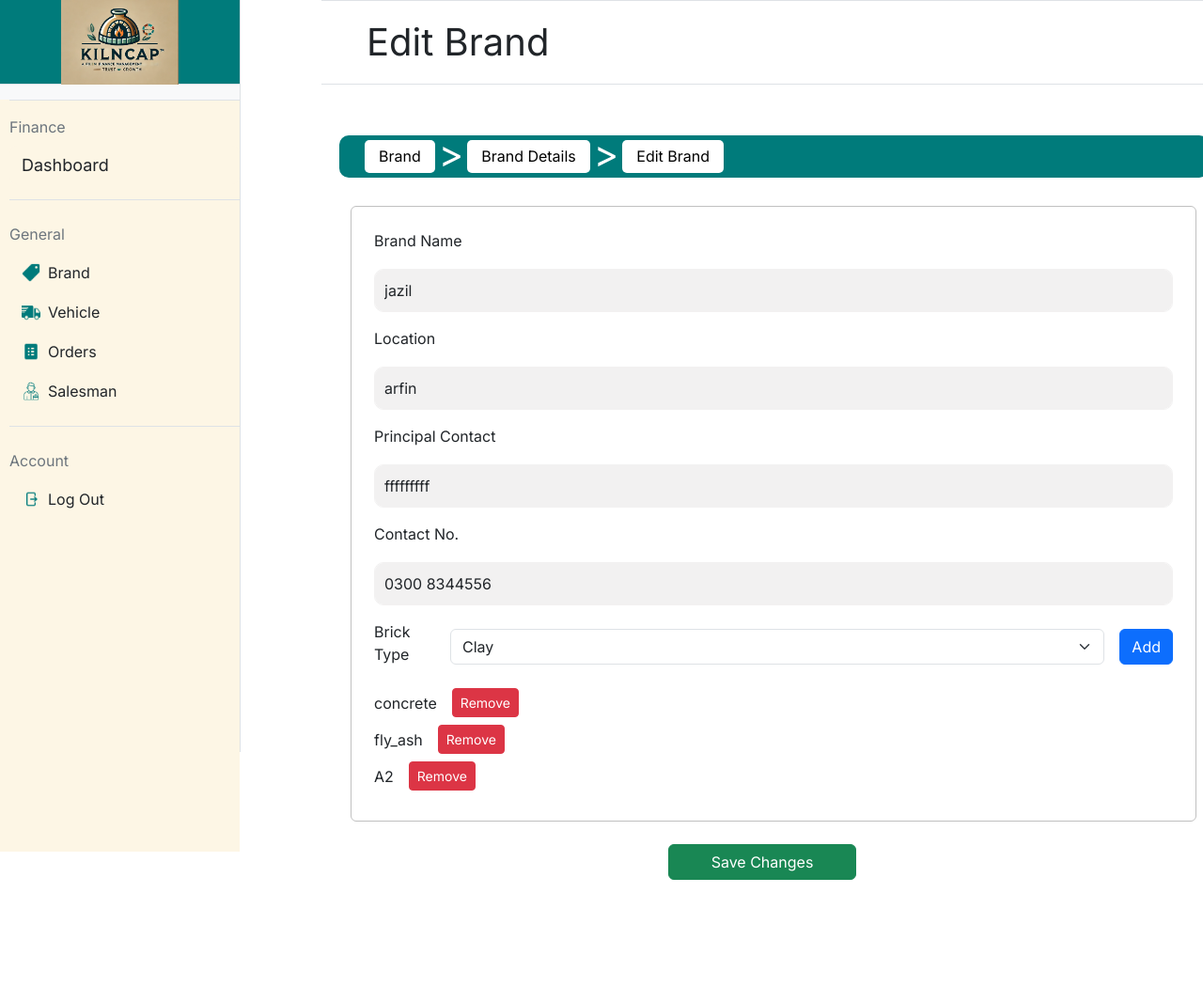
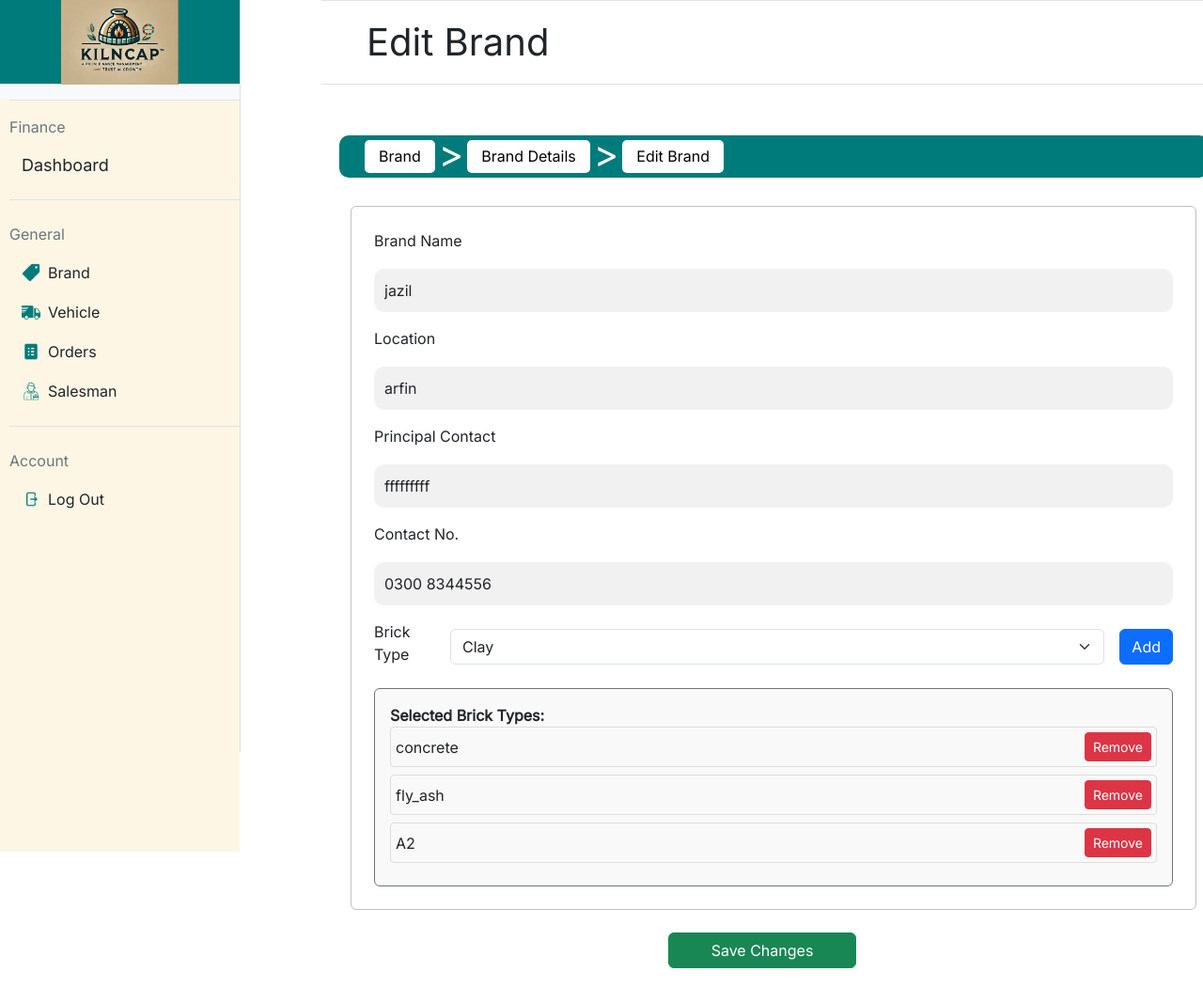
Before and after one commit to jazilarfin/SDA-Project, a Flask app: page /edit_brand/12 in a window 1280 px wide; the page is wider, and only the part inside the window is pictured. Shown: that part at 94% size. Before the commit the page ends 936 px from the top of that part, so only its background shows below. Run offline with Flask 3, Linux system fonts and the light colour scheme.

Commit message:
Updated Brand files

```diff
--- a/app.py
+++ b/app.py
@@ -6,7 +6,7 @@ import os
 app = Flask(__name__)
 
 app.secret_key = os.urandom(24)
-app.secret_key = 'SDA'
+
 
 
 app.config["SQLALCHEMY_DATABASE_URI"] = "sqlite:///database.db"
@@ -134,6 +134,9 @@ class Salesman(db.Model):
 @app.route('/')
 def home():
     return render_template('index.html')
+
+
+
 
 @app.route('/dashboard')
 def dashboard():
--- a/templates/edit_brand.html
+++ b/templates/edit_brand.html
@@ -22,7 +22,7 @@ Edit Brand
                         onmouseout="this.style.backgroundColor='white'; this.style.color='black';">Brand</a>
                 </li>
                 <li class="mx-1"
-                    style="color: white;padding-bottom: 5px; font-size: 40px; font-weight:300">&gt;</li>
+                    style="color: white; padding-bottom: 5px; font-size: 40px; font-weight: 300;">&gt;</li>
                 <li class="nav-item">
                     <a class="nav-link text-black"
                         href="{{ url_for('brand_details', brand_id=brand.id) }}"
@@ -30,7 +30,7 @@ Edit Brand
                         Details</a>
                 </li>
                 <li class="mx-1"
-                    style="color: white;padding-bottom: 5px; font-size: 40px; font-weight:300">&gt;</li>
+                    style="color: white; padding-bottom: 5px; font-size: 40px; font-weight: 300;">&gt;</li>
                 <li class="nav-item">
                     <a class="nav-link text-black" href="#"
                         style="background-color: white; color: black; border-radius: 5px; padding: 5px 15px; height: 35px; line-height: 25px;">Edit
@@ -41,10 +41,9 @@ Edit Brand
     </div>
 </nav>
 
-<div class="container-fluid" required
-    style="margin-top: 30px">
+<div class="container-fluid" style="margin-top: 30px;">
     <div class="border border-secondary rounded p-4"
-        style="max-width: 100%; min-width: 300px;max-width: 900px; border-color: silver !important;">
+        style="max-width: 100%; min-width: 300px; max-width: 900px; border-color: silver !important;">
         <form id="brandForm"
             action="{{ url_for('edit_brand', brand_id=brand.id) }}"
             method="POST">
@@ -58,9 +57,8 @@ Edit Brand
             <div class="mb-3">
                 <label for="location" class="form-label">Location</label>
                 <input type="text" name="location" id="location"
-                    class="form-control"
-                    value="{{ brand.location }}" placeholder="Enter location"
-                    required>
+                    class="form-control" value="{{ brand.location }}"
+                    placeholder="Enter location" required>
             </div>
             <div class="mb-3">
                 <label for="principal_contact" class="form-label">Principal
@@ -81,7 +79,8 @@ Edit Brand
             <div class="mb-3 d-flex align-items-center">
                 <label for="brick_type" class="form-label me-3">Brick
                     Type</label>
-                <select id="brick_type" class="form-select">
+                <select id="brick_type" class="form-select"
+                    style="min-width: 200px;">
                     <option value="clay">Clay</option>
                     <option value="concrete">Concrete</option>
                     <option value="fly_ash">Fly Ash</option>
@@ -101,10 +100,16 @@ Edit Brand
             </div>
 
             <!-- List of Selected Brick Types -->
-            <div id="selectedBrickTypesContainer">
+            <div id="selectedBrickTypesContainer"
+                class="border border-secondary rounded p-3"
+                style="background-color: #f9f9f9; margin-top: 15px;">
+                <p style="margin: 0; font-weight: bold;">Selected Brick
+                    Types:</p>
                 {% for brick_type in brand.brick_types %}
-                <div class="d-flex align-items-center mb-2">
-                    <span class="me-3">{{ brick_type.type_name }}</span>
+                <div class="d-flex align-items-center mb-2"
+                    style="padding: 5px; border: 1px solid #ddd; border-radius: 4px;">
+                    <span class="me-3" style="flex-grow: 1;">{{
+                        brick_type.type_name }}</span>
                     <button type="button"
                         class="btn btn-sm btn-danger removeBrickTypeBtn">Remove</button>
                     <input type="hidden" name="brick_types[]"
@@ -112,16 +117,17 @@ Edit Brand
                 </div>
                 {% endfor %}
             </div>
-
         </form>
     </div>
 </div>
+
 <!-- Submit Button -->
 <div class="mt-4">
-    <button type="submit" class="btn btn-success" form="brandForm" required
-        style="width: 200px; margin-left: 350px;  margin-bottom: 20px">Save
+    <button type="submit" class="btn btn-success" form="brandForm"
+        style="width: 200px; margin-bottom: 20px; margin-left: 350px;">Save
         Changes</button>
 </div>
+
 <script>
     // Event listener for adding a brick type
     document.getElementById('addBrickTypeBtn').addEventListener('click', function () {
@@ -151,16 +157,18 @@ Edit Brand
         // Create hidden input to hold the brick type value
         const hiddenInput = document.createElement('input');
         hiddenInput.type = 'hidden';
-        hiddenInput.name = 'brick_types[]'; // Array-like input name
+        hiddenInput.name = 'brick_types[]';
         hiddenInput.value = brickType;
 
         // Create a display element with a remove button
         const brickTypeDiv = document.createElement('div');
         brickTypeDiv.classList.add('d-flex', 'align-items-center', 'mb-2');
+        brickTypeDiv.style.cssText = 'padding: 5px; border: 1px solid #ddd; border-radius: 4px;';
 
         const brickTypeLabel = document.createElement('span');
         brickTypeLabel.textContent = brickType;
         brickTypeLabel.classList.add('me-3');
+        brickTypeLabel.style.flexGrow = '1';
 
         const removeBtn = document.createElement('button');
         removeBtn.type = 'button';
@@ -176,26 +184,39 @@ Edit Brand
 
         selectedBrickTypesContainer.appendChild(brickTypeDiv);
 
-        // Clear the custom brick type input if used
         if (brickType === customBrickTypeInput.value) {
             customBrickTypeInput.value = '';
         }
     });
 
-    // Event delegation for remove button on dynamically added brick types
-    document.getElementById('selectedBrickTypesContainer').addEventListener('click', function (e) {
-        if (e.target && e.target.classList.contains('removeBrickTypeBtn')) {
-            const brickTypeDiv = e.target.closest('div');
-            document.getElementById('selectedBrickTypesContainer').removeChild(brickTypeDiv);
+    // Check if no brick types are selected
+    document.getElementById('brandForm').addEventListener('submit', function (event) {
+        const selectedBrickTypes = document.querySelectorAll('input[name="brick_types[]"]');
+
+
+        if (selectedBrickTypes.length === 0) {
+            event.preventDefault(); // Prevent form submission
+            alert('Please add at least one brick type.');
         }
     });
 
-    // Attach remove button functionality to the already present brick types
+    // Pre-attaching remove functionality
     document.querySelectorAll('.removeBrickTypeBtn').forEach(function (button) {
         button.addEventListener('click', function () {
             const brickTypeDiv = button.closest('div');
             document.getElementById('selectedBrickTypesContainer').removeChild(brickTypeDiv);
         });
     });
+
+    // Show/hide the custom brick type input field
+    document.getElementById('brick_type').addEventListener('change', function () {
+        const customBrickTypeContainer = document.getElementById('customBrickTypeContainer');
+        if (this.value === 'others') {
+            customBrickTypeContainer.style.display = 'block';
+        } else {
+            customBrickTypeContainer.style.display = 'none';
+        }
+    });
+
 </script>
 {% endblock %}
```
Also changed, not shown: templates/add_brand.html (+51 -0 lines), instance/database.db.
